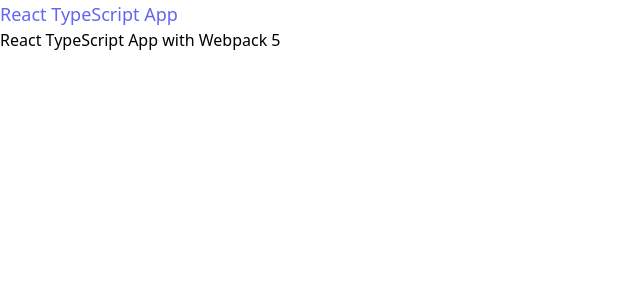
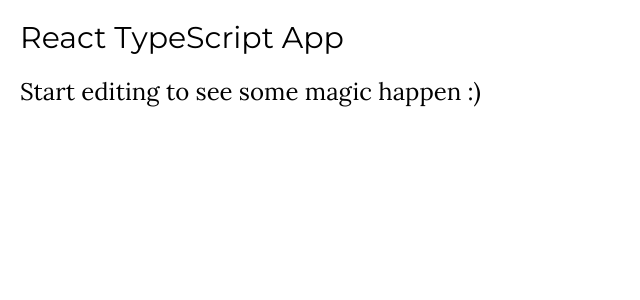
Before and after one commit to HussainJuned/Healthy-Dine-Restaurant, a React (Vite) app: page / in a window 1280 px wide. Shown: the top 300 px of the page, without its empty margins (0-640 px from the left). Built offline with nearby package versions, Linux system fonts and the light colour scheme.

Commit message:
font and color added

```diff
--- a/index.html
+++ b/index.html
@@ -1,12 +1,22 @@
 <!doctype html>
 <html lang="en">
+
 <head>
   <meta charset="UTF-8" />
   <meta name="viewport" content="width=device-width, initial-scale=1.0" />
   <title>Healthy Dine Restaurant</title>
+  <link rel="preconnect" href="https://fonts.googleapis.com">
+  <link rel="preconnect" href="https://fonts.gstatic.com" crossorigin>
+  <link rel="preconnect" href="https://fonts.googleapis.com">
+  <link rel="preconnect" href="https://fonts.gstatic.com" crossorigin>
+  <link
+    href="https://fonts.googleapis.com/css2?family=Lora:ital,wght@0,400..700;1,400..700&family=Montserrat:ital,wght@0,100..900;1,100..900&display=swap"
+    rel="stylesheet">
 </head>
+
 <body>
   <div id="root"></div>
   <script type="module" src="/src/main.tsx"></script>
 </body>
+
 </html>
--- a/src/App.tsx
+++ b/src/App.tsx
@@ -1,8 +1,10 @@
 function App() {
   return (
     <>
-      <h1 className=" text-indigo-500 text-lg">React TypeScript App</h1>
-      <p>React TypeScript App with Webpack 5</p>
+      <div>
+        <h1 className="text-3xl m-5">React TypeScript App</h1>
+        <p className="text-2xl m-5">Start editing to see some magic happen :)</p>
+      </div>
     </>
   );
 }
--- a/src/index.css
+++ b/src/index.css
@@ -1,3 +1,18 @@
 @tailwind base;
 @tailwind components;
 @tailwind utilities;
+
+@layer base {
+    body {
+        @apply font-body;
+    }
+
+    h1,
+    h2,
+    h3,
+    h4,
+    h5,
+    h6 {
+        @apply font-heading;
+    }
+}
--- a/tailwind.config.js
+++ b/tailwind.config.js
@@ -2,7 +2,21 @@
 export default {
   content: ["./index.html", "./src/**/*.{js,ts,jsx,tsx}"],
   theme: {
-    extend: {},
+    extend: {
+      fontFamily: {
+        heading: ["Montserrat", "sans-serif"],
+        body: ["Lora", "serif"],
+      },
+      colors: {
+        olive: "#8C8C3D", // Olive Green
+        primaryForeground: "#f4ce14", // Yellow
+        primary: "#495e57", // Dark Green
+        secondary: "#ee9972", // Light Orange
+        secondaryForeground: "#fbdabb", // Light Peach
+        highlight: "#edefee", // Light Gray
+        highlightForeground: "#333333", // Dark Gray
+      },
+    },
   },
   plugins: [],
 };
```
Lines whose indentation alone changed are shown as unchanged.
